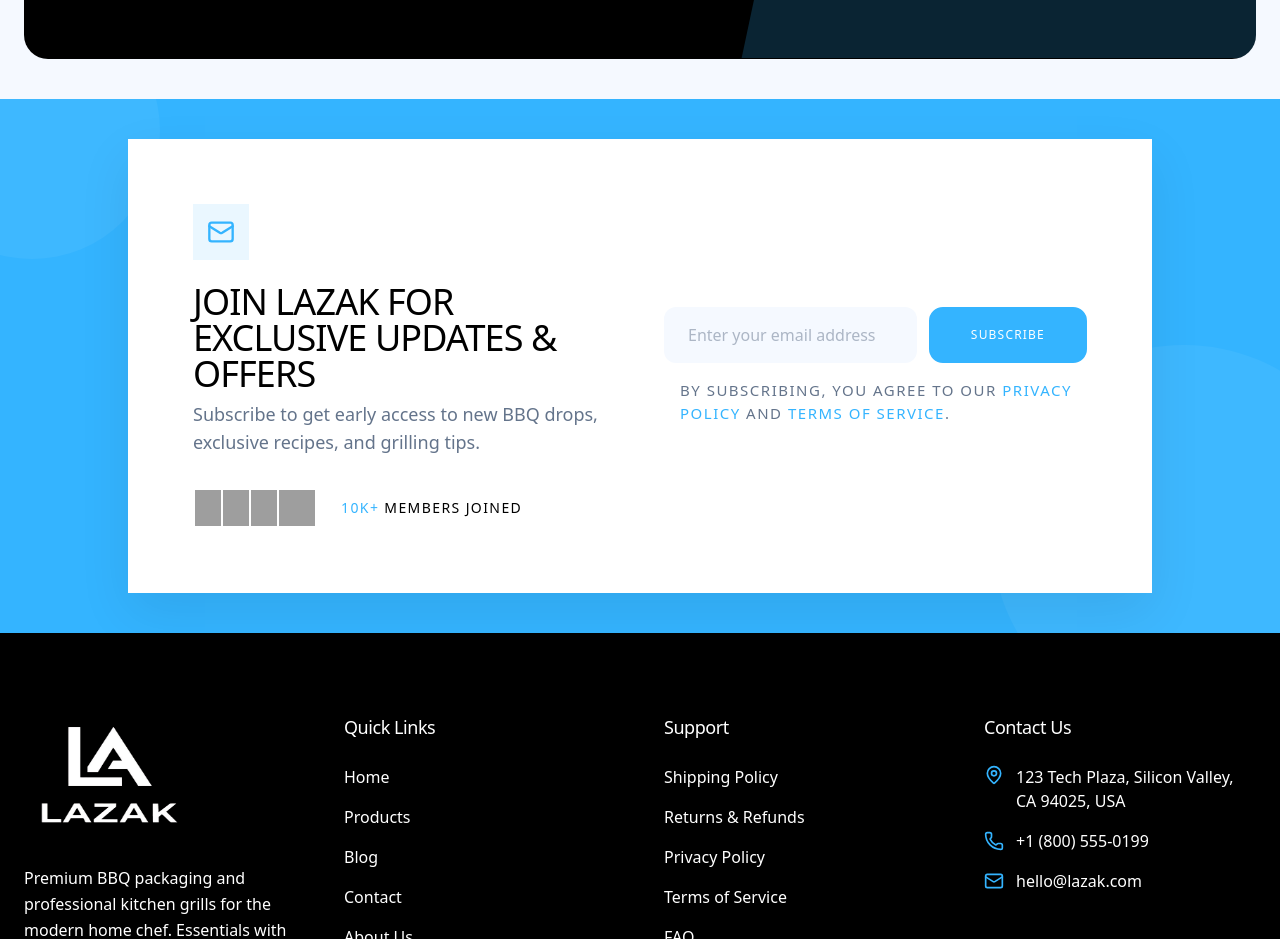
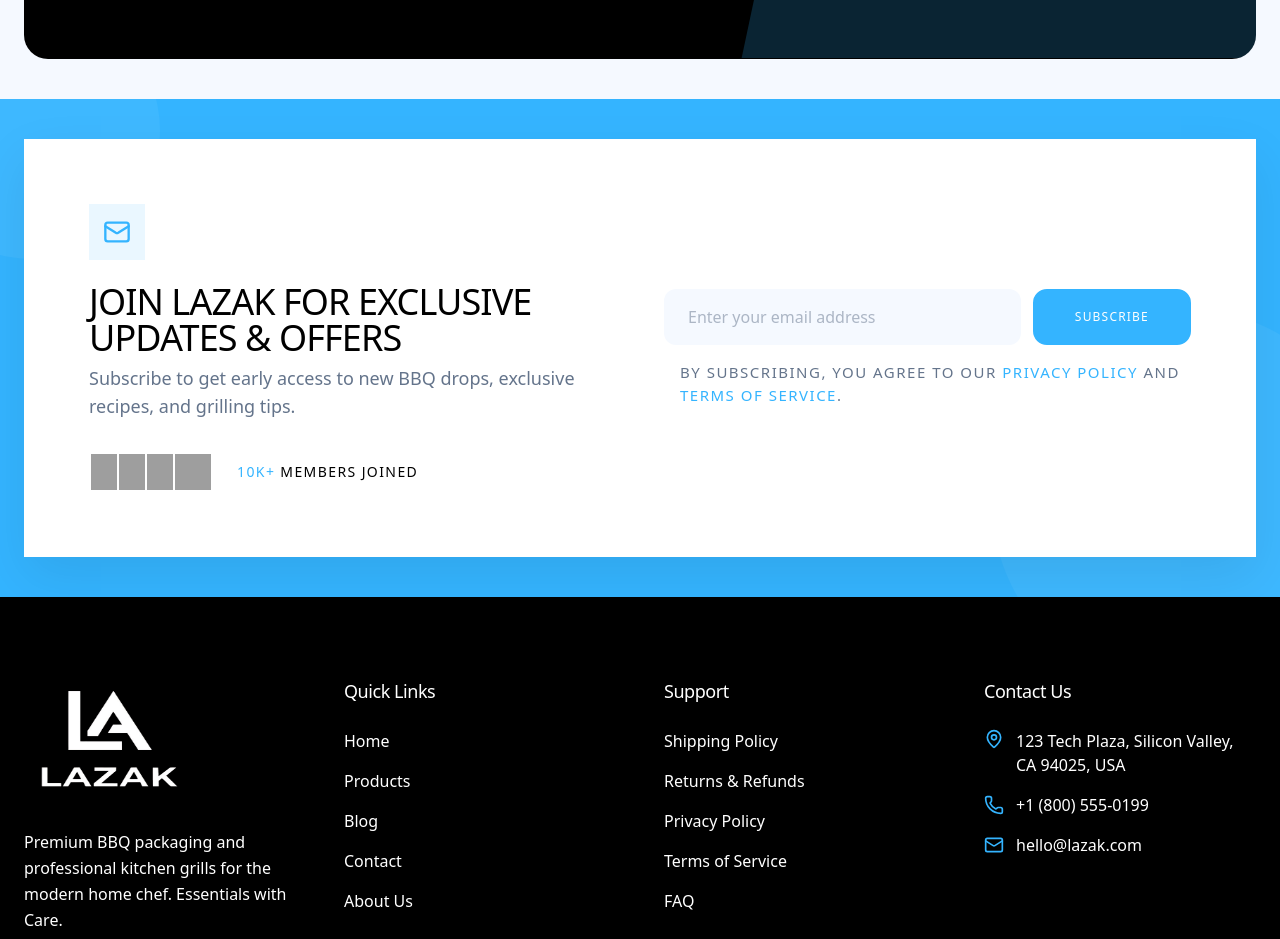
Before and after one commit to sherazofficialdeveloper/lazak-store, a React (Vite) app: page / in a window 1280 px wide. Shown: the part 6260-7199 px from the top of the page. Built offline with nearby package versions, Linux system fonts and the light colour scheme; grey boxes are pictures that could not be loaded.

Commit message:
Removed wrong file

```diff
--- a/src/app/products/page.tsx
+++ b/src/app/products/page.tsx
@@ -198,7 +198,7 @@
             </div>
 
             {displayedProducts.length > 0 ? (
-              <div className="grid grid-cols-1 md:grid-cols-2 xl:grid-cols-3 gap-10">
+              <div className="grid grid-cols-1 md:grid-cols-2 xl:grid-cols-3 uw:grid-cols-4 gap-10">
                 {displayedProducts.map(({ product }, index) => (
                   <ProductCard key={product.id} product={product} index={index} />
                 ))}
--- a/src/components/sections/Newsletter.tsx
+++ b/src/components/sections/Newsletter.tsx
@@ -10,14 +10,14 @@
       <div className="absolute -top-24 -left-24 w-64 h-64 bg-white/5 rounded-full" />
       <div className="absolute -bottom-24 -right-24 w-96 h-96 bg-white/5 rounded-full" />
 
-      <div className="container mx-auto px-4 md:px-6 relative z-10">
-        <div className="max-w-5xl mx-auto bg-surface p-8 md:p-16 shadow-medium flex flex-col lg:flex-row items-center gap-12 border border-white/20">
+      <div className="px-4 md:px-6 relative z-10 ">
+        <div className="max-w-8xl container mx-auto bg-surface p-8 md:p-16 shadow-medium flex flex-col lg:flex-row items-center gap-12 border border-white/20">
           <div className="space-y-6 flex-1">
             <div className="w-14 h-14 bg-primary/10 flex items-center justify-center text-primary">
               <Mail className="w-7 h-7" />
             </div>
             <div className="space-y-2">
-              <h2 className="text-3xl md:text-4xl font-medium text-text-main tracking-tight uppercase leading-none">Join LAZAK for exclusive updates & offers</h2>
+              <h2 className="text-3xlcontainer mx-auto  md:text-4xl font-medium text-text-main tracking-tight uppercase leading-none">Join LAZAK for exclusive updates & offers</h2>
               <p className="text-muted text-lg font-medium">
                 Subscribe to get early access to new BBQ drops, exclusive recipes, and grilling tips.
               </p>
--- a/src/components/sections/ShopByCategory.tsx
+++ b/src/components/sections/ShopByCategory.tsx
@@ -24,7 +24,6 @@
           </div>
         </div>
 
-        {/* Grid Layout (2-3 rows style) */}
         <div className="grid grid-cols-1 sm:grid-cols-2 lg:grid-cols-3 xl:grid-cols-3 gap-8">
           {CATEGORIES.map((category, index) => (
             <div key={category.id}>
--- a/src/index.css
+++ b/src/index.css
@@ -16,6 +16,8 @@
 
   --shadow-soft: var(--shadow-soft);
   --shadow-medium: var(--shadow-medium);
+
+  --breakpoint-uw: 2000px;
 }
 
 :root {
@@ -80,3 +82,12 @@
 ::-webkit-scrollbar-thumb {
   @apply bg-muted/30 rounded-full hover:bg-muted/50 transition-colors;
 }
+
+/* Ultra-wide screen layout fix (≥ 2000px) */
+@media (min-width: 2000px) {
+  .container {
+    max-width: 2200px !important;
+    margin-left: auto !important;
+    margin-right: auto !important;
+  }
+}
```
